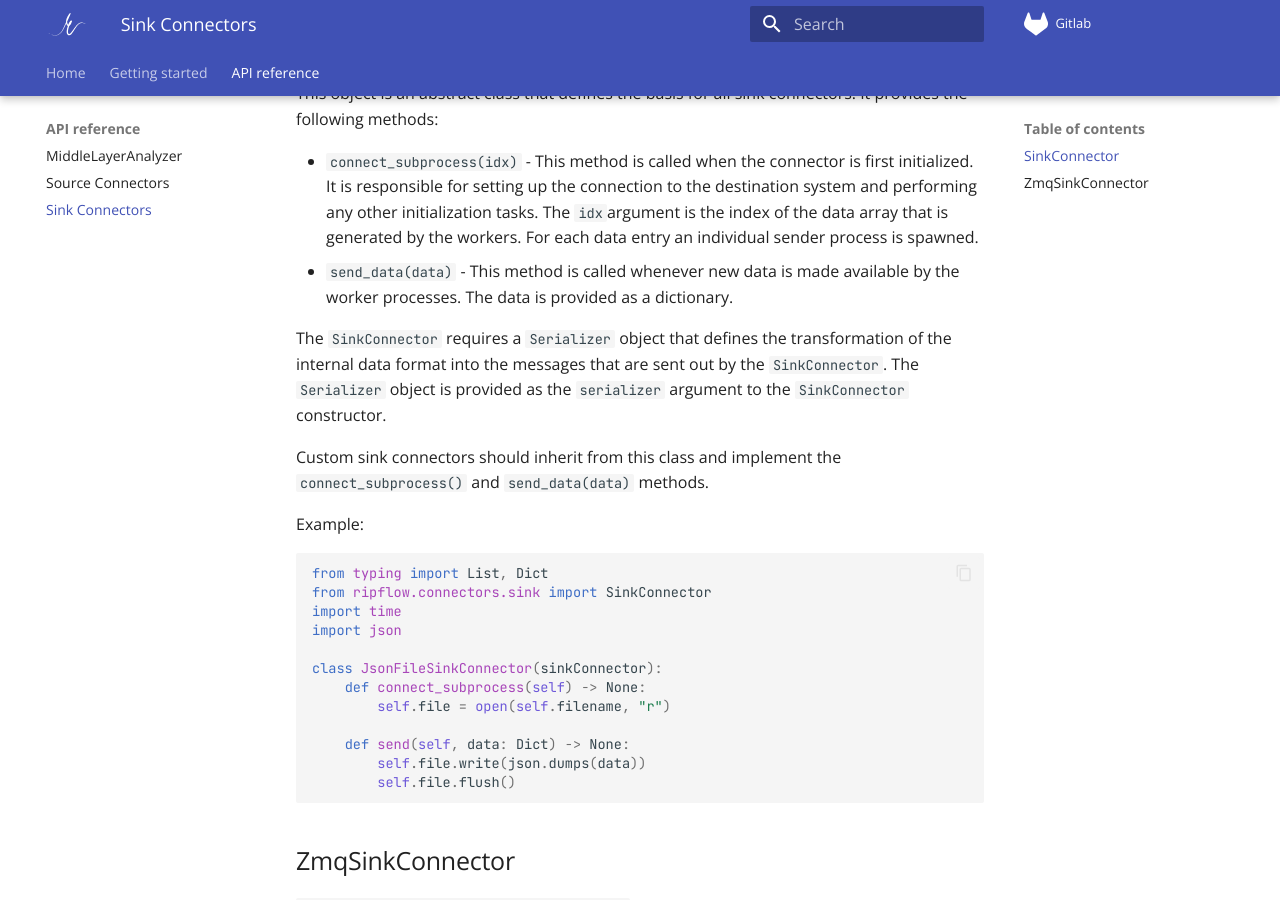
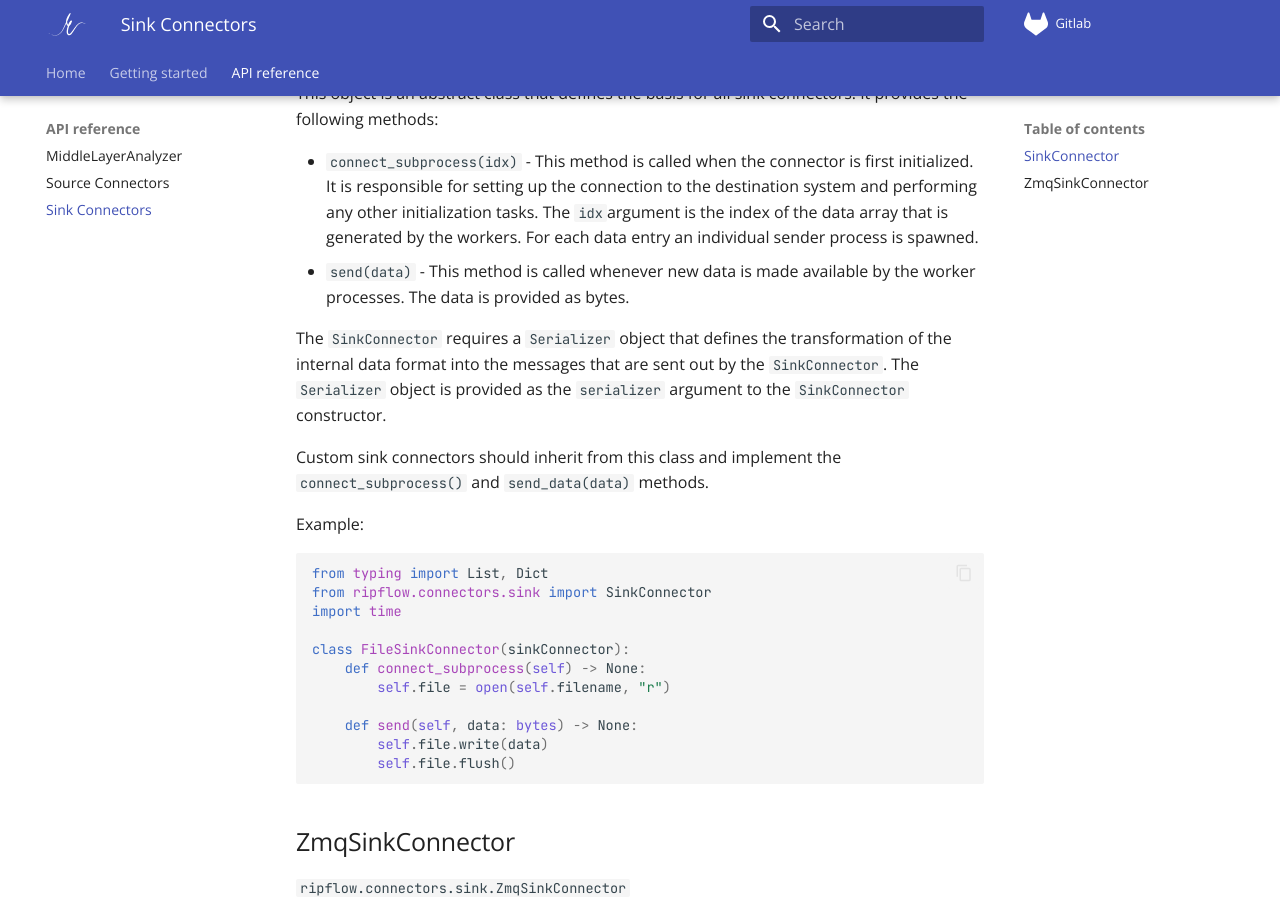
Before and after one commit to soerenjalas/ripflow, an MkDocs documentation site: the page built from docs/api/sink-connectors.md, in a window 1280 px wide and 900 px high, scrolled down 330 px. Built offline with MkDocs 1.6.1 and Material for MkDocs 9.7.7, drawn with Linux system fonts in a browser that asks for light colours.

Commit message:
Fix typing errors

````diff
--- a/docs/api/sink-connectors.md
+++ b/docs/api/sink-connectors.md
@@ -8,7 +8,7 @@ Sink connectors handle the outgoing stream of the processed data. They are respo
 This object is an abstract class that defines the basis for all sink connectors. It provides the following methods:
 
 * `connect_subprocess(idx)` - This method is called when the connector is first initialized. It is responsible for setting up the connection to the destination system and performing any other initialization tasks. The `idx`argument is the index of the data array that is generated by the workers. For each data entry an individual sender process is spawned.
-* `send_data(data)` - This method is called whenever new data is made available by the worker processes. The data is provided as a dictionary.
+* `send(data)` - This method is called whenever new data is made available by the worker processes. The data is provided as bytes.
 
 The `SinkConnector` requires a `Serializer` object that defines the transformation of the internal data format into the messages that are sent out by the `SinkConnector`. The `Serializer` object is provided as the `serializer` argument to the `SinkConnector` constructor.
 
@@ -20,14 +20,13 @@ Example:
 from typing import List, Dict
 from ripflow.connectors.sink import SinkConnector
 import time
-import json
 
-class JsonFileSinkConnector(sinkConnector):
+class FileSinkConnector(sinkConnector):
     def connect_subprocess(self) -> None:
         self.file = open(self.filename, "r")
 
-    def send(self, data: Dict) -> None:
-        self.file.write(json.dumps(data))
+    def send(self, data: bytes) -> None:
+        self.file.write(data)
         self.file.flush()
 ```
 
````
Also changed, not shown: 1 other file.
